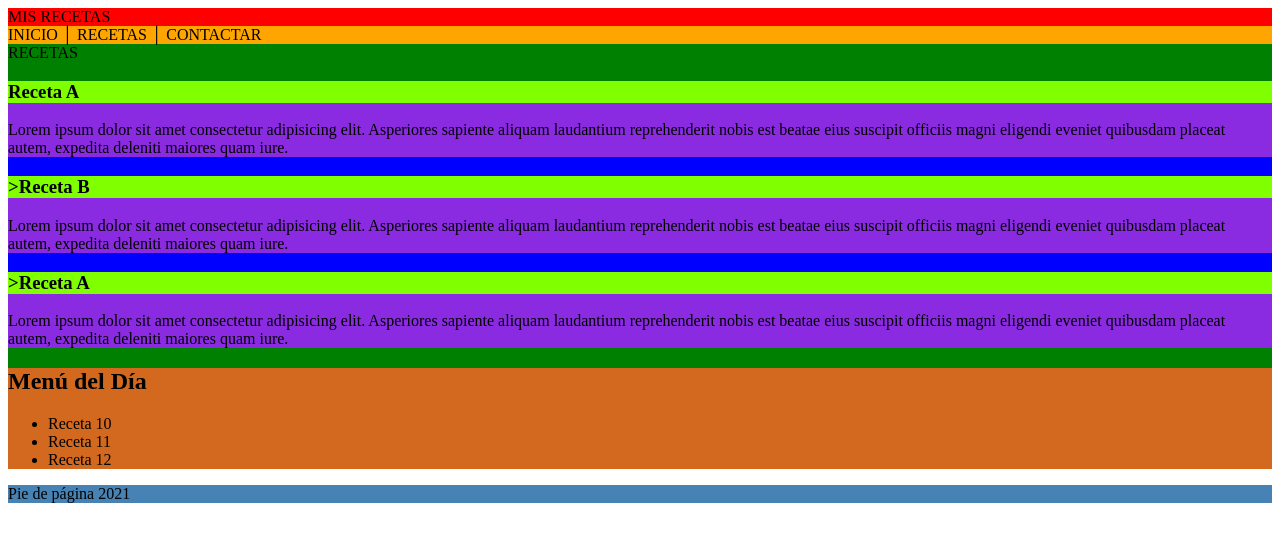
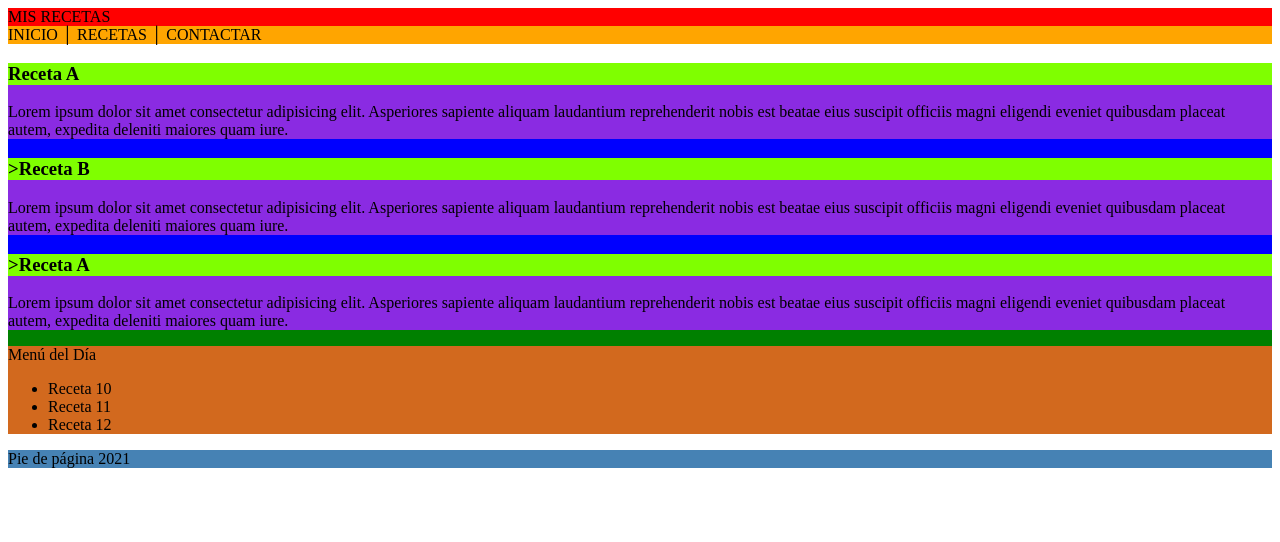
Before and after one commit to poolversan/misrecetas, a plain HTML site: page index.html in a window 1280 px wide. Drawn offline with Linux system fonts and the light colour scheme.

Commit message:
Mas completo

```diff
--- a/index.html
+++ b/index.html
@@ -10,8 +10,6 @@
         <header style="background-color: red;"> MIS RECETAS </header>
         <nav style="background-color: orange;"> INICIO │ RECETAS │ CONTACTAR </nav>
         <main style="background-color: green;">
-            <div>RECETAS</div>
-            <div style="background-color: thistle;"></div>
             <section style="background-color: blue;">
                 <article style="background-color: blueviolet;">
                     <h1 style="background-color: chartreuse;">Receta A</h1>
@@ -27,11 +25,11 @@
                 </article>
             </section>
             <aside style="background-color: chocolate;">
-                <h2>Menú del Día</h2>
+                <header>Menú del Día</header>
                 <ul>
                     <li>Receta 10</li>
                     <li>Receta 11</li>
-                    <li> Receta 12 </li>
+                    <li> Receta 12</li>
                 </ul>
             </aside>
         </main>
```
